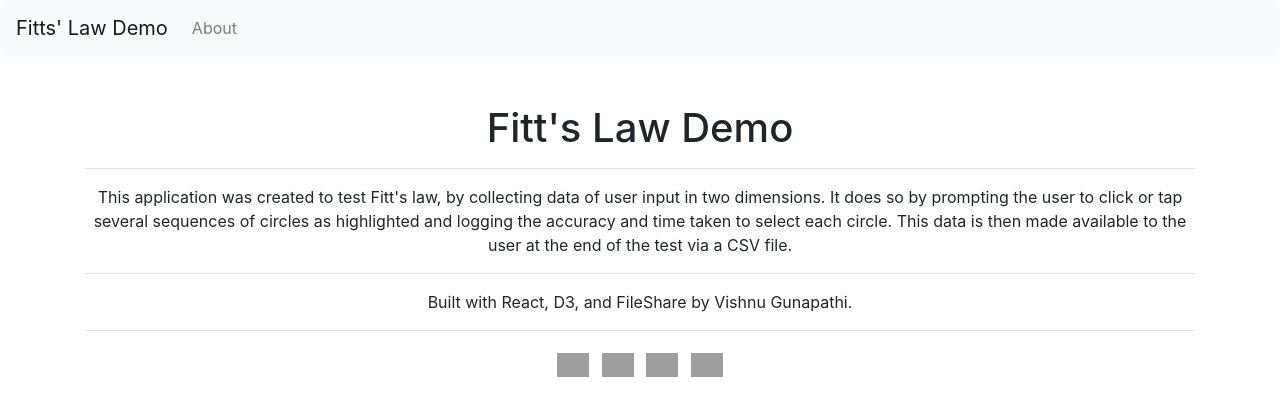
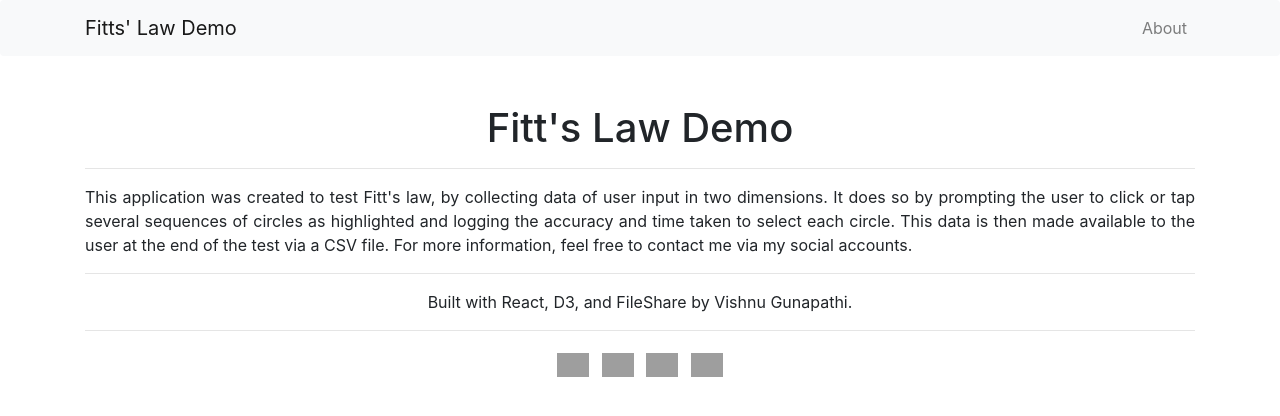
Before and after one commit to twinji/fitts-law-input-task, a React (Create React App) app: page /about in a window 1280 px wide. Shown: the top 416 px of the page. Built offline with nearby package versions, Linux system fonts and the light colour scheme; grey boxes are pictures that could not be loaded.

Commit message:
Update layout and formatting

```diff
--- a/src/App.js
+++ b/src/App.js
@@ -10,12 +10,9 @@ export default function App() {
     <Router>
       <div className="App">
         <nav className="navbar navbar-expand-lg navbar-light bg-light rounded">
-          <Link className="navbar-brand" to="/">Fitts' Law Demo</Link>
-          <button className="navbar-toggler" type="button" data-toggle="collapse" data-target="#navbarsExample09" aria-controls="navbarsExample09" aria-expanded="false" aria-label="Toggle navigation">
-            <span className="navbar-toggler-icon"></span>
-          </button>
-          <div className="collapse navbar-collapse" id="navbarNav">
-            <ul className="navbar-nav">
+          <div className="container py-0 my-0">
+            <Link className="navbar-brand" to="/">Fitts' Law Demo</Link>
+            <ul className="navbar-nav ml-auto">
               <li className="nav-item">
                 <Link className="nav-link" to="/about">About</Link>
               </li>
--- a/src/components/About.js
+++ b/src/components/About.js
@@ -7,10 +7,11 @@ export class About extends Component {
                 <div className="container py-5">
                     <h1>Fitt's Law Demo</h1>
                     <hr/>
-                    <p>
+                    <p className="text-justify">
                         This application was created to test Fitt's law, by collecting data of user input in two dimensions.
                         It does so by prompting the user to click or tap several sequences of circles as highlighted and logging the accuracy and time taken to select each circle.
                         This data is then made available to the user at the end of the test via a CSV file.
+                        For more information, feel free to contact me via my social accounts.
                     </p>
                     <hr/>
                     <p>Built with React, D3, and FileShare by Vishnu Gunapathi.</p>
@@ -21,7 +22,6 @@ export class About extends Component {
                         <a target="_blank" href="https://www.linkedin.com/in/twinji/"><img src="https://raw.githubusercontent.com/twinji/twinji/master/icons/linkedin.svg"/></a>
                         <a target="_blank" href="https://twitter.com/_twinji"><img src="https://raw.githubusercontent.com/twinji/twinji/master/icons/twitter.svg"/></a>
                     </div>
-
                 </div>
             </React.Fragment>
         )
```
